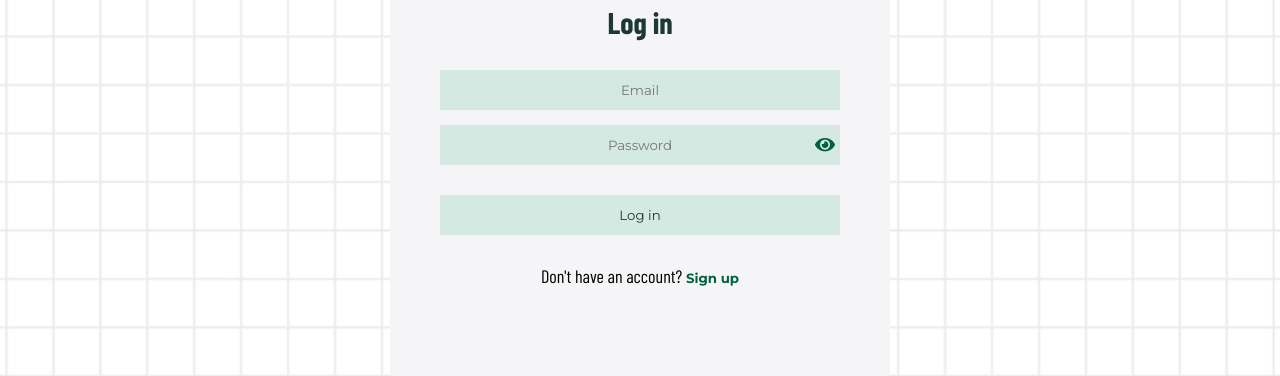
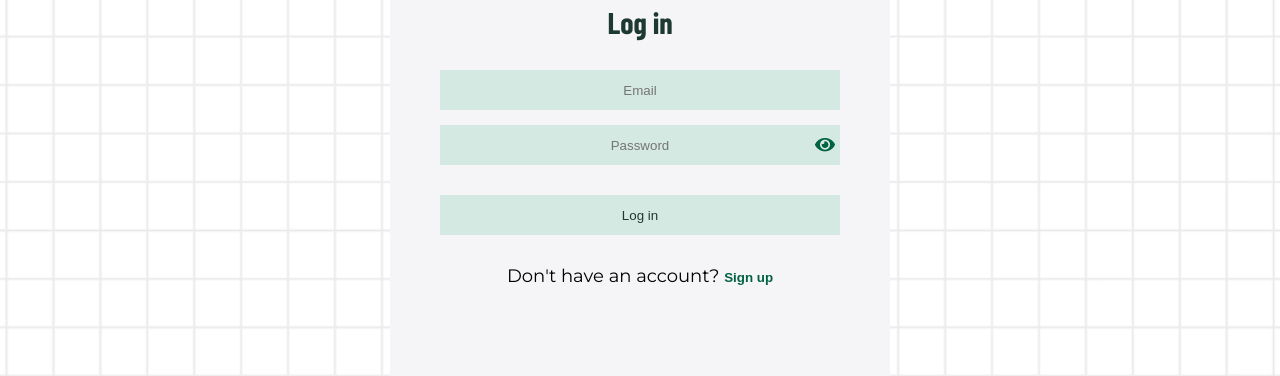
Before and after one commit to MartinaMax/PWA_Semester_project, a Vue app in the folder frontend/: page / in a window 1280 px wide. Shown: the part 300-676 px from the top of the page. Built offline with nearby package versions, Linux system fonts and the light colour scheme; a web font is replaced by a local one.

Commit message:
font-family app.vue

```diff
--- a/frontend/src/App.vue
+++ b/frontend/src/App.vue
@@ -12,11 +12,10 @@
   box-sizing: border-box;
   margin: 0;
   padding: 0;
-  font-family: "Montserrat", sans-serif;
 }
 
 #app {
-  font-family: Avenir, Helvetica, Arial, sans-serif;
+  font-family: "Montserrat", sans-serif;
   -webkit-font-smoothing: antialiased;
   -moz-osx-font-smoothing: grayscale;
   text-align: center;
@@ -43,6 +42,12 @@ h4,
 p {
   padding: 0;
   margin: 0;
+}
+
+h1,
+h2,
+h3,
+h4 {
   font-family: "Barlow Condensed", sans-serif;
 }
 
```
